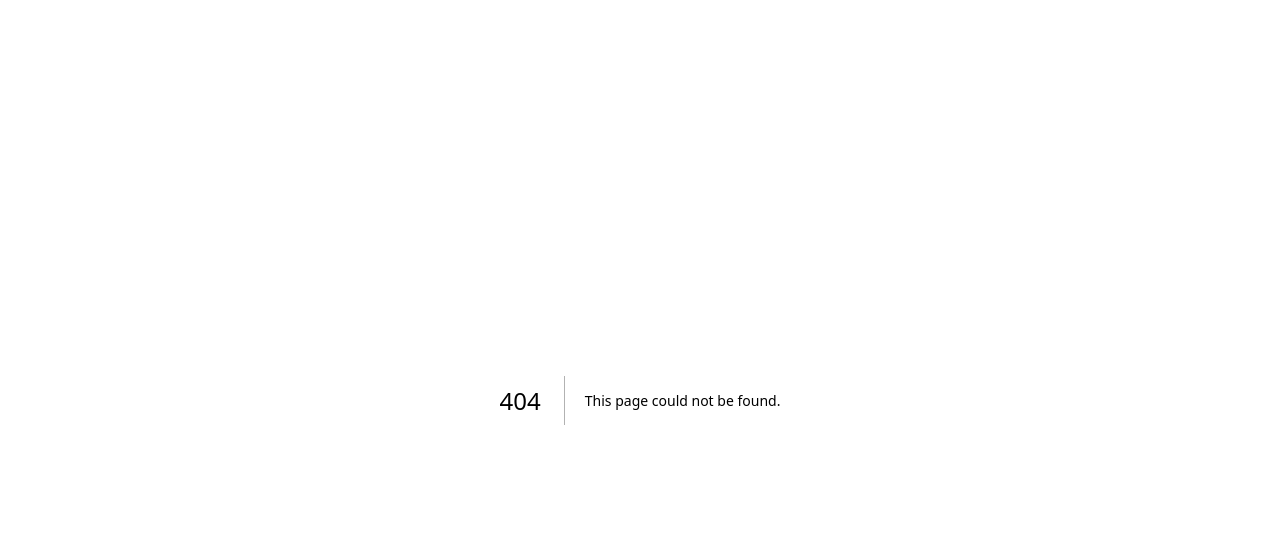
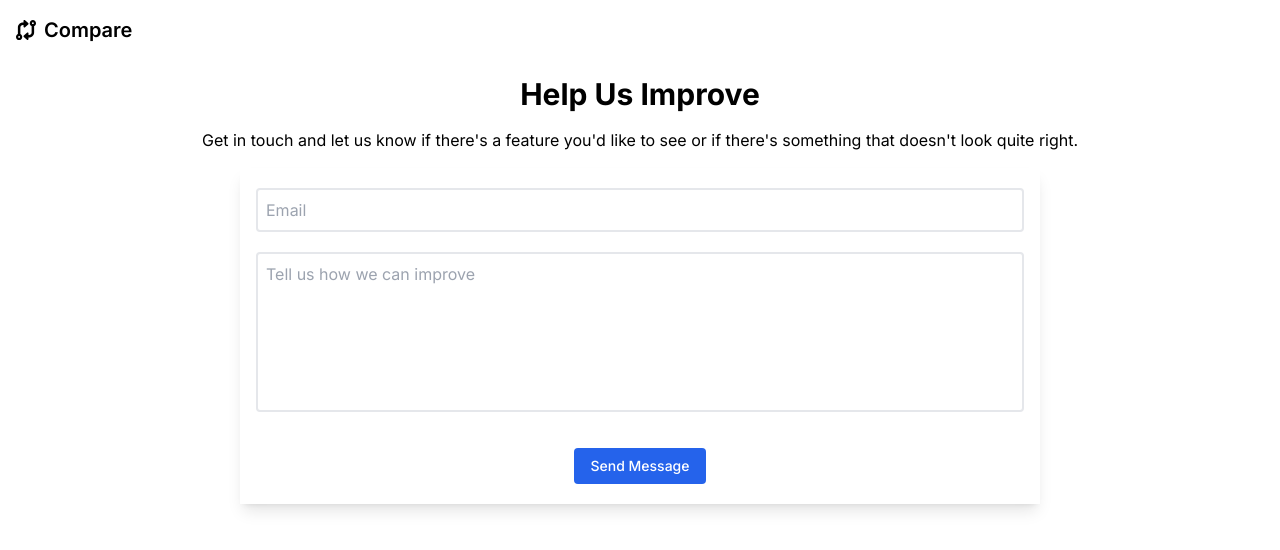
Before and after one commit to sammateo/price-compare-test, a Next.js app: page /help in a window 1280 px wide. Before the commit this address had no page. Shown: the top 550 px of the page. Built offline with nearby package versions, Linux system fonts and the light colour scheme.

Commit message:
feedback page

```diff
--- a/app/globals.css
+++ b/app/globals.css
@@ -21,3 +21,7 @@
 		text-wrap: balance;
 	}
 }
+
+html {
+	scroll-behavior: smooth;
+}
--- /dev/null
+++ b/app/help/page.tsx
@@ -0,0 +1,12 @@
+import FeedbackSection from "@/components/feedback/FeedbackSection";
+import Navbar from "@/components/navbar/Navbar";
+import React from "react";
+
+export default function page() {
+	return (
+		<div>
+			<Navbar />
+			<FeedbackSection />
+		</div>
+	);
+}
--- a/app/product/[slug]/page.tsx
+++ b/app/product/[slug]/page.tsx
@@ -5,7 +5,9 @@ import RightButton from "@/components/ui/RightButton";
 import Navbar from "@/components/navbar/Navbar";
 import Link from "next/link";
 import { FaArrowLeftLong } from "react-icons/fa6";
+import { FaRegFlag } from "react-icons/fa6";
 import Page404 from "@/components/ui/404Page";
+import { IoAddCircleOutline, IoShareSocialOutline } from "react-icons/io5";
 const getProduct = (sulg: string) => {
 	const product = products.find((p) => p.slug === sulg);
 	return product;
@@ -25,8 +27,28 @@ export default function page({ params }: { params: { slug: string } }) {
 							<img
 								src="https://images.unsplash.com/photo-1599481238640-4c1288750d7a?ixlib=rb-4.0.3&ixid=MnwxMjA3fDB8MHxwaG90by1wYWdlfHx8fGVufDB8fHx8&auto=format&fit=crop&w=2664&q=80"
 								alt=""
-								className="h-64 md:h-auto w-full object-cover transition duration-500 group-hover:scale-105 sm:h-72"
+								className="  object-cover w-full transition duration-500 group-hover:scale-105 "
 							/>
+							<div className="flex gap-x-4 justify-center">
+								<Link
+									href={`/product/${params.slug}`}
+									className="flex items-center gap-x-2 w-fit rounded p-2 text-sm text-center font-medium transition hover:scale-105 mt-4"
+								>
+									<IoAddCircleOutline /> List
+								</Link>
+								<Link
+									href={`/product/${params.slug}`}
+									className="flex items-center gap-x-2 w-fit rounded p-2 text-sm text-center font-medium transition hover:scale-105 mt-4"
+								>
+									<IoShareSocialOutline /> Share
+								</Link>
+								<Link
+									href={`/help`}
+									className="flex items-center gap-x-2 w-fit rounded p-2 text-sm text-center font-medium transition hover:scale-105 mt-4"
+								>
+									<FaRegFlag /> Report
+								</Link>
+							</div>
 						</div>
 						<div>
 							{/* <p className=" text-2xl font-semibold">
--- a/components/banner/Banner.tsx
+++ b/components/banner/Banner.tsx
@@ -7,7 +7,7 @@ export default function Banner() {
 				<div className="mx-auto max-w-xl text-center">
 					<h1 className="text-3xl font-extrabold sm:text-5xl">
 						Save Money.
-						<strong className="font-extrabold text-red-700 sm:block">
+						<strong className="font-extrabold text-blue-700 sm:block">
 							{" "}
 							Compare Bermuda.{" "}
 						</strong>
@@ -20,14 +20,14 @@ export default function Banner() {
 
 					<div className="mt-8 flex flex-wrap justify-center gap-4">
 						<a
-							className="block w-full rounded bg-red-600 px-12 py-3 text-sm font-medium text-white shadow hover:bg-red-700 focus:outline-none focus:ring active:bg-red-500 sm:w-auto"
+							className="block w-full rounded bg-blue-600 px-12 py-3 text-sm font-medium text-white shadow hover:bg-blue-700 focus:outline-none focus:ring active:bg-blue-500 sm:w-auto"
 							href="#productlist"
 						>
 							Get Started
 						</a>
 
 						<a
-							className="block w-full rounded px-12 py-3 text-sm font-medium text-red-600 shadow hover:text-red-700 focus:outline-none focus:ring active:text-red-500 sm:w-auto"
+							className="block w-full rounded px-12 py-3 text-sm font-medium text-blue-600 shadow hover:text-blue-700 focus:outline-none focus:ring active:text-blue-500 sm:w-auto"
 							href="#"
 						>
 							Learn More
--- /dev/null
+++ b/components/feedback/FeedbackSection.tsx
@@ -0,0 +1,36 @@
+import React from "react";
+
+export default function FeedbackSection() {
+	return (
+		<div className="px-5">
+			<h1 className="text-2xl font-bold md:text-3xl text-center my-4 ">
+				Help Us Improve
+			</h1>
+			<p className="text-center my-4">
+				Get in touch and let us know if there's a feature you'd like to
+				see or if there's something that doesn't look quite right.
+			</p>
+			<form className="w-10/12 max-w-[800px] shadow-lg flex flex-col gap-y-5 mx-auto py-5 px-4">
+				<input
+					className="border-2 rounded outline-none p-2 focus:border-blue-400 transition-all duration-300"
+					type="email"
+					placeholder="Email"
+					required
+				/>
+				<textarea
+					className="border-2 rounded resize-none p-2 outline-none h-40 focus:border-blue-400 transition-all duration-300"
+					name=""
+					id=""
+					placeholder="Tell us how we can improve"
+					required
+				></textarea>
+				<button
+					type="submit"
+					className="block w-fit mx-auto rounded bg-blue-600 px-4 py-2 text-sm text-white text-center font-medium transition  hover:scale-105 mt-4"
+				>
+					Send Message
+				</button>
+			</form>
+		</div>
+	);
+}
```
